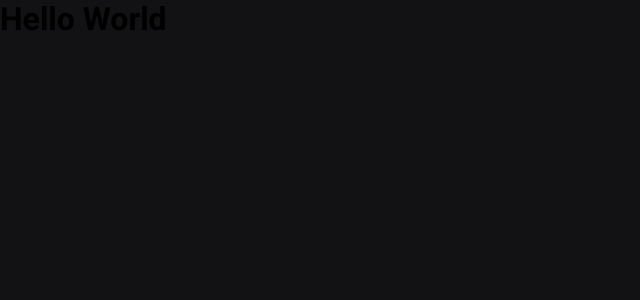
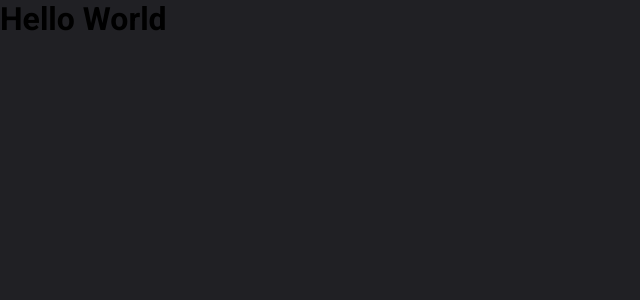
Before and after one commit to txr-nicole/dtmoney, a React (Create React App) app: page / in a window 1280 px wide. Shown: the top 300 px of the page, without its empty margins (0-640 px from the left). Built offline with nearby package versions, Linux system fonts and the light colour scheme.

Commit message:
💄 change the background var color

```diff
--- a/src/styles/global.ts
+++ b/src/styles/global.ts
@@ -35,7 +35,7 @@ export const GlobalStyle = createGlobalStyle`
     }
 
     body{
-        background:var(--background-gray1);
+        background:var(--shapePrincipal-gray2);
         -webkit-font-smoothing:antialiased;
     }
 
```
